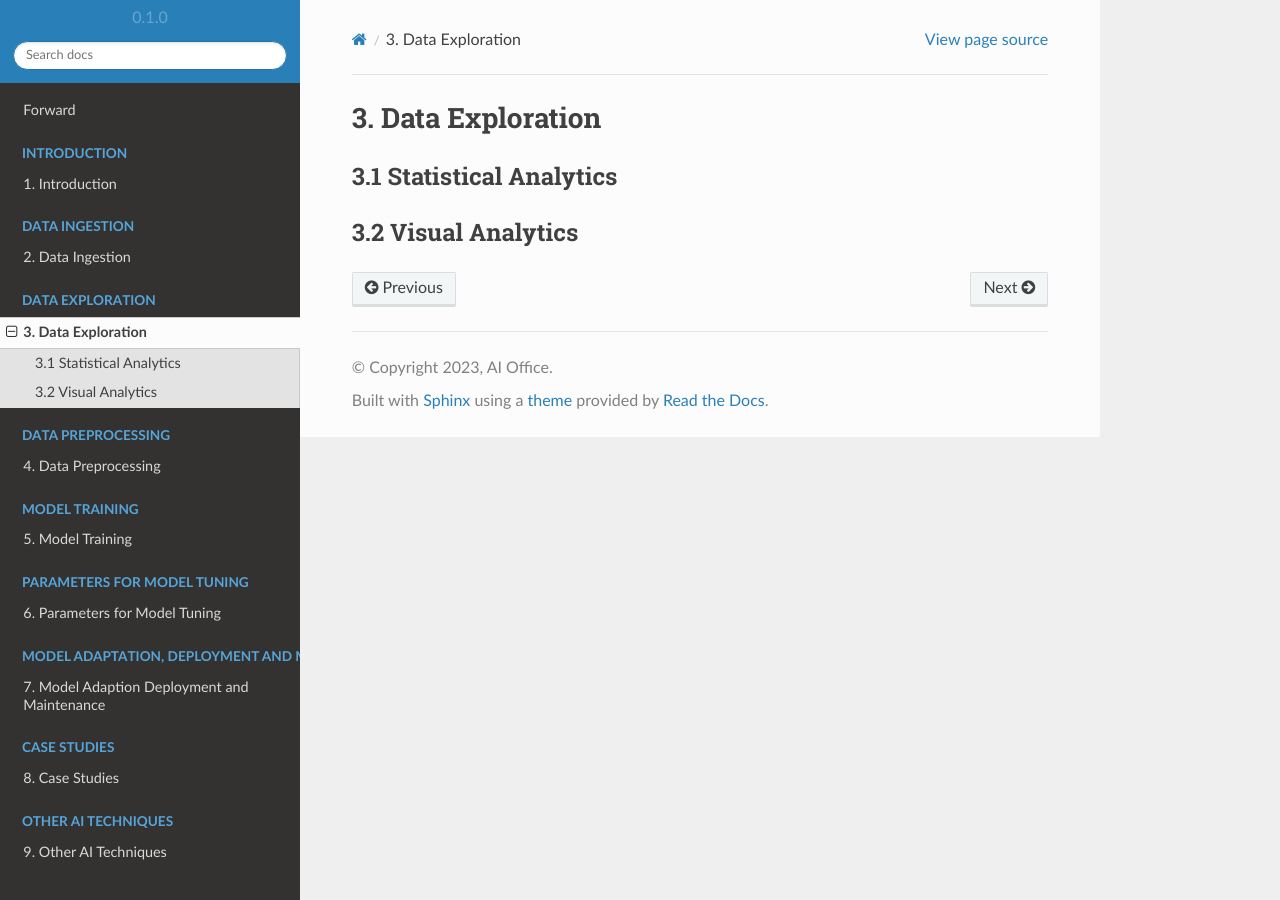
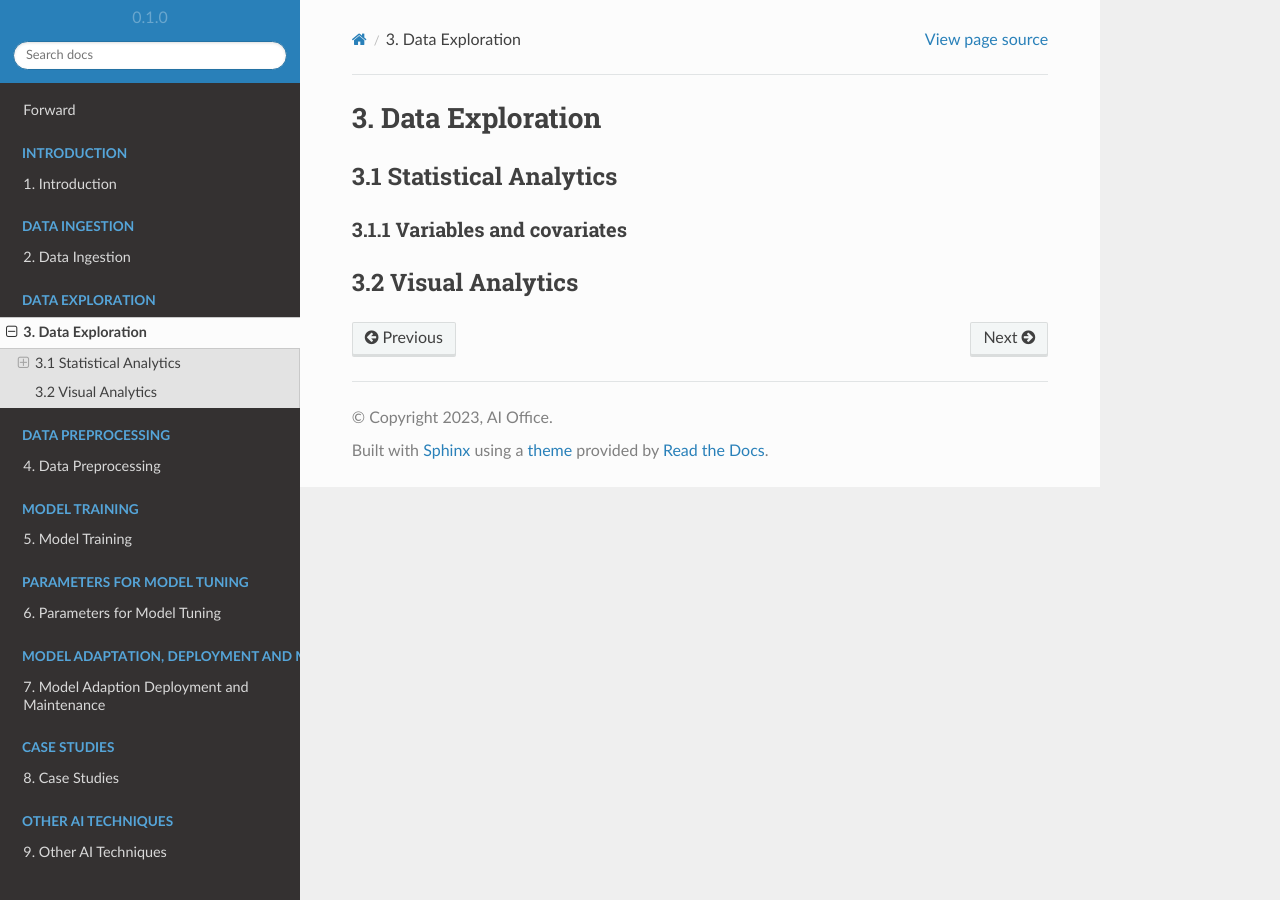
Before and after one commit to Musab0/DataGuide, a Sphinx documentation site: the page built from docs/source/data-exploration.rst, in a window 1280 px wide. Built offline with Sphinx 7.4.7 and the Read the Docs theme 2.0.0, drawn with Linux system fonts in a browser that asks for light colours; pages that are not in the unit, such as notebooks, are missing from menus.

Commit message:
Update data-exploration.rst

```diff
--- a/docs/source/data-exploration.rst
+++ b/docs/source/data-exploration.rst
@@ -1,8 +1,15 @@
 3. Data Exploration
 ==========
+
 
 3.1 Statistical Analytics
 ----------
 
+
+3.1.1 Variables and covariates
+~~~~~~~~~
+
+
+
 3.2 Visual Analytics
 ----------
```
